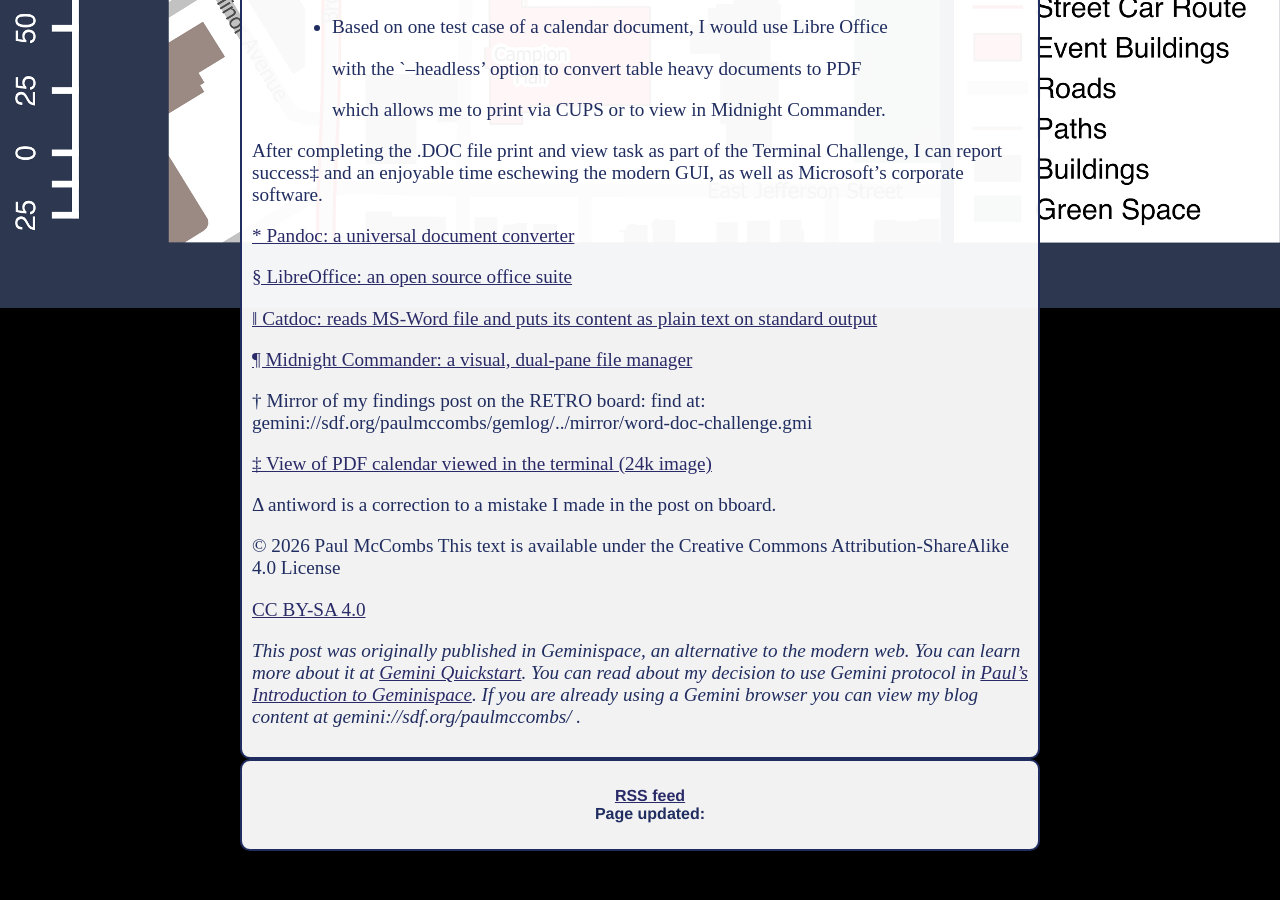
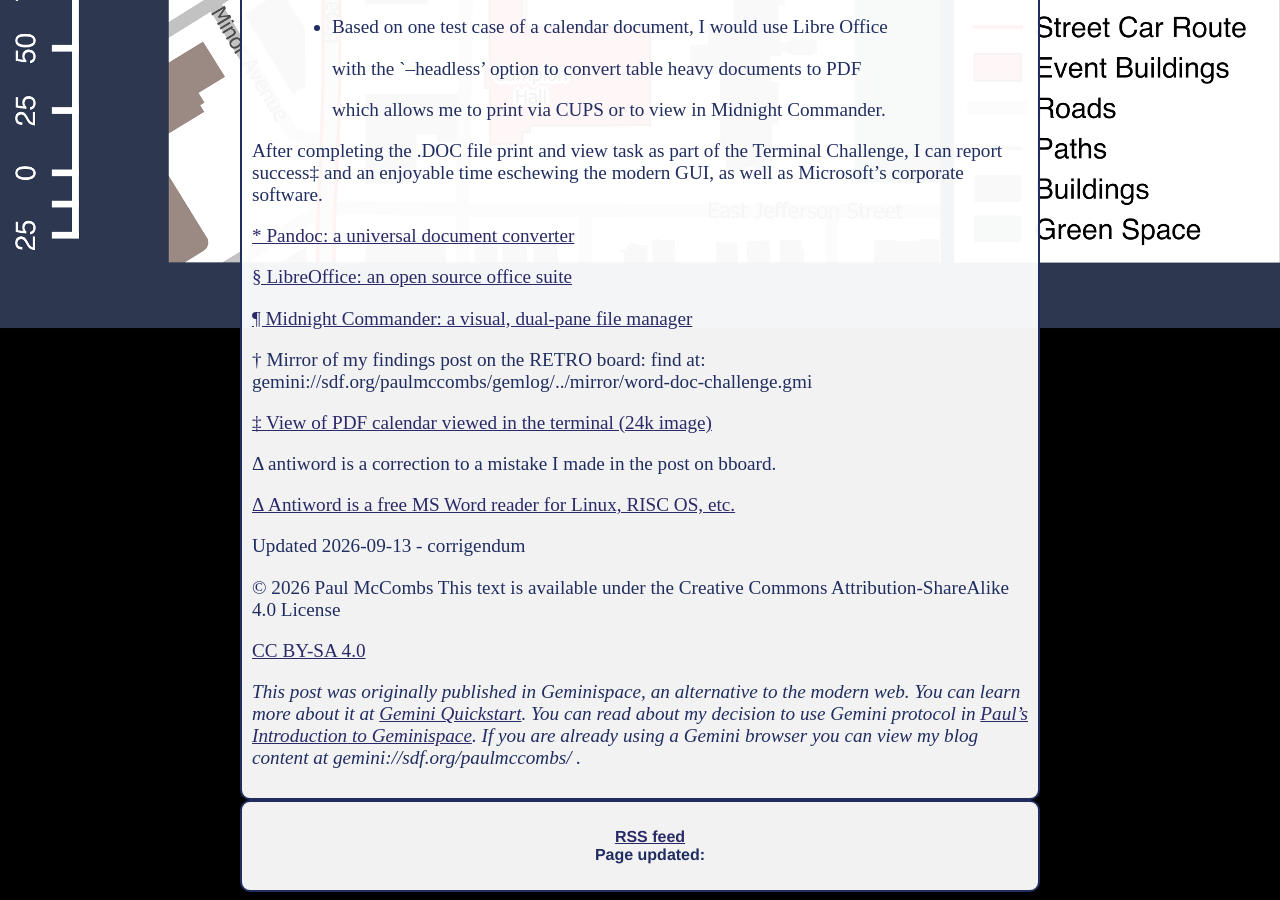
Before and after one commit to geodatawrangler/geodatawrangler.github.io, a Jekyll site: the page built from _posts/2026-08-29-challenge.md, in a window 1280 px wide and 900 px high, scrolled down 2240 px. Built offline with Jekyll 4.4.1, drawn with Linux system fonts in a browser that asks for light colours; comment, search, counter and statistics services are not loaded; before the commit the page ends 3099 px from its top, so only the background shows below that.

Commit message:
<2026-09-14 Mon 03:19> Terminal Challenge corrigendum

```diff
--- a/_posts/2026-08-29-challenge.md
+++ b/_posts/2026-08-29-challenge.md
@@ -89,8 +89,6 @@
 
 [§ LibreOffice: an open source office suite](https://www.libreoffice.org/)
 
-[‖ Catdoc: reads MS-Word file and puts its content as plain text on standard output](https://man.freebsd.org/cgi/man.cgi?query=catdoc&sektion=1&manpath=FreeBSD+5.2.1-RELEASE+and+Ports)
-
 [¶ Midnight Commander: a visual, dual-pane file manager](https://midnight-commander.org/)
 
 † Mirror of my findings post on the RETRO board: find at: gemini://sdf.org/paulmccombs/gemlog/../mirror/word-doc-challenge.gmi
@@ -99,6 +97,10 @@
 
 Δ antiword is a correction to a mistake I made in the post on bboard.
 
+[Δ Antiword is a free MS Word reader for Linux, RISC OS, etc.](https://web.archive.org/web/20221207132720/http://www.winfield.demon.nl/)
+
+Updated 2026-09-13 - corrigendum
+
 © 2026 Paul McCombs
 This text is available under the Creative Commons Attribution-ShareAlike 4.0 License
 
```
